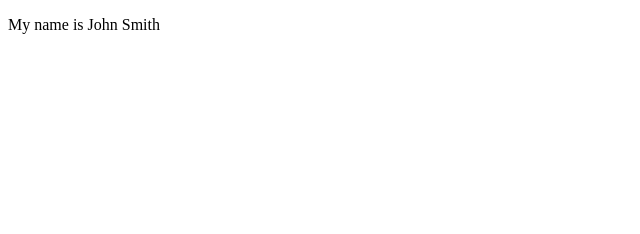
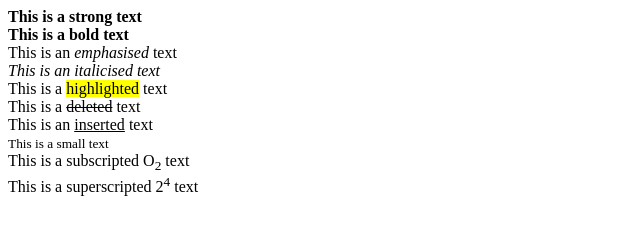
Before and after one commit to Daniel-Williams-ux/Full-Stack-Web-Development-, a plain HTML site: page index.html in a window 1280 px wide. Shown: the whole page, without its empty margins (0-640 px from the left). Drawn offline with Linux system fonts and the light colour scheme.

Commit message:
Formatting elements.

```diff
--- a/index.html
+++ b/index.html
@@ -9,7 +9,16 @@
 </head>
 
 <body>
-  <p title="Introduction">My name is John Smith</p>
+  <strong>This is a strong text</strong><br>
+  <b>This is a bold text</b><br>
+  This is an <em>emphasised</em> text<br>
+  <i>This is an italicised text</i><br>
+  This is a <mark>highlighted</mark> text<br>
+  This is a <del>deleted</del> text<br>
+  This is an <ins>inserted</ins> text<br>
+  <small>This is a small text</small><br>
+  This is a subscripted O<sub>2</sub> text<br>
+  This is a superscripted 2<sup>4</sup> text
   <script src="script.js"></script>
 
  <!--
```
